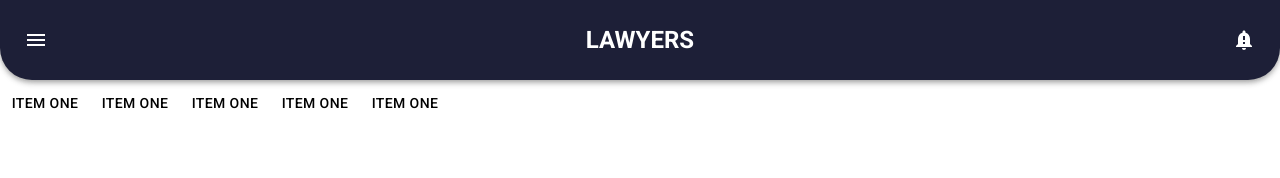
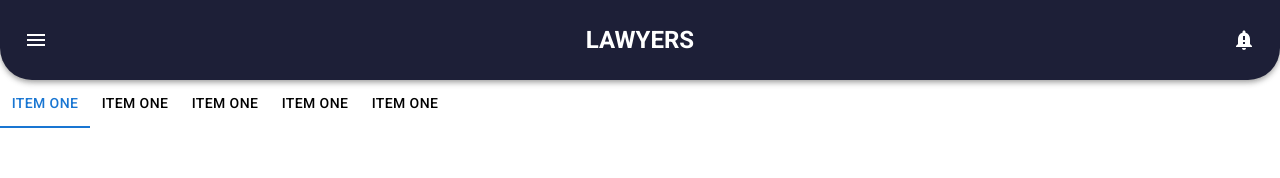
Before and after one commit to John-MBDP/phoenix, a Next.js app: page /search in a window 1280 px wide. Shown: the top 178 px of the page. Built offline with nearby package versions, Linux system fonts and the light colour scheme.

Commit message:
fix bug on tabs not having a value prop

```diff
--- a/components/ScrollableMenu/index.jsx
+++ b/components/ScrollableMenu/index.jsx
@@ -1,9 +1,23 @@
 import { Tabs, Tab } from "@mui/material";
+import { useState } from "react";
 
 const ScrollableMenu = ({ children }) => {
+  const [value, setValue] = useState(0);
+
+  const handleChange = (event, newValue) => {
+    console.log(newValue);
+    setValue(newValue);
+  };
+
   return (
     <div>
-      <Tabs variant="scrollable" scrollButtons="auto" aria-label="scrollable auto tabs example">
+      <Tabs
+        variant="scrollable"
+        scrollButtons="auto"
+        aria-label="scrollable auto tabs example"
+        value={value}
+        onChange={handleChange}
+      >
         {children}
       </Tabs>
     </div>
```
